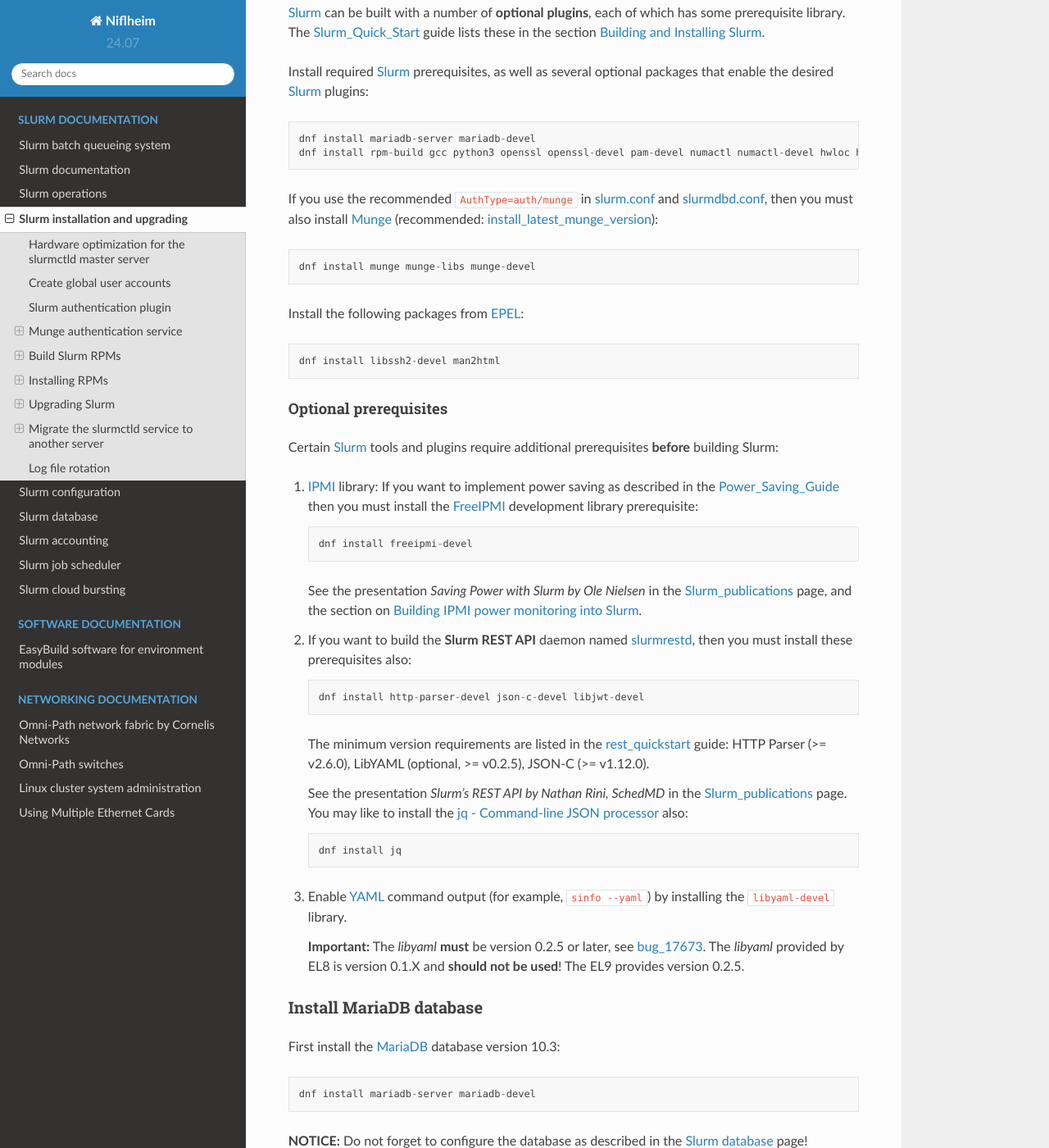
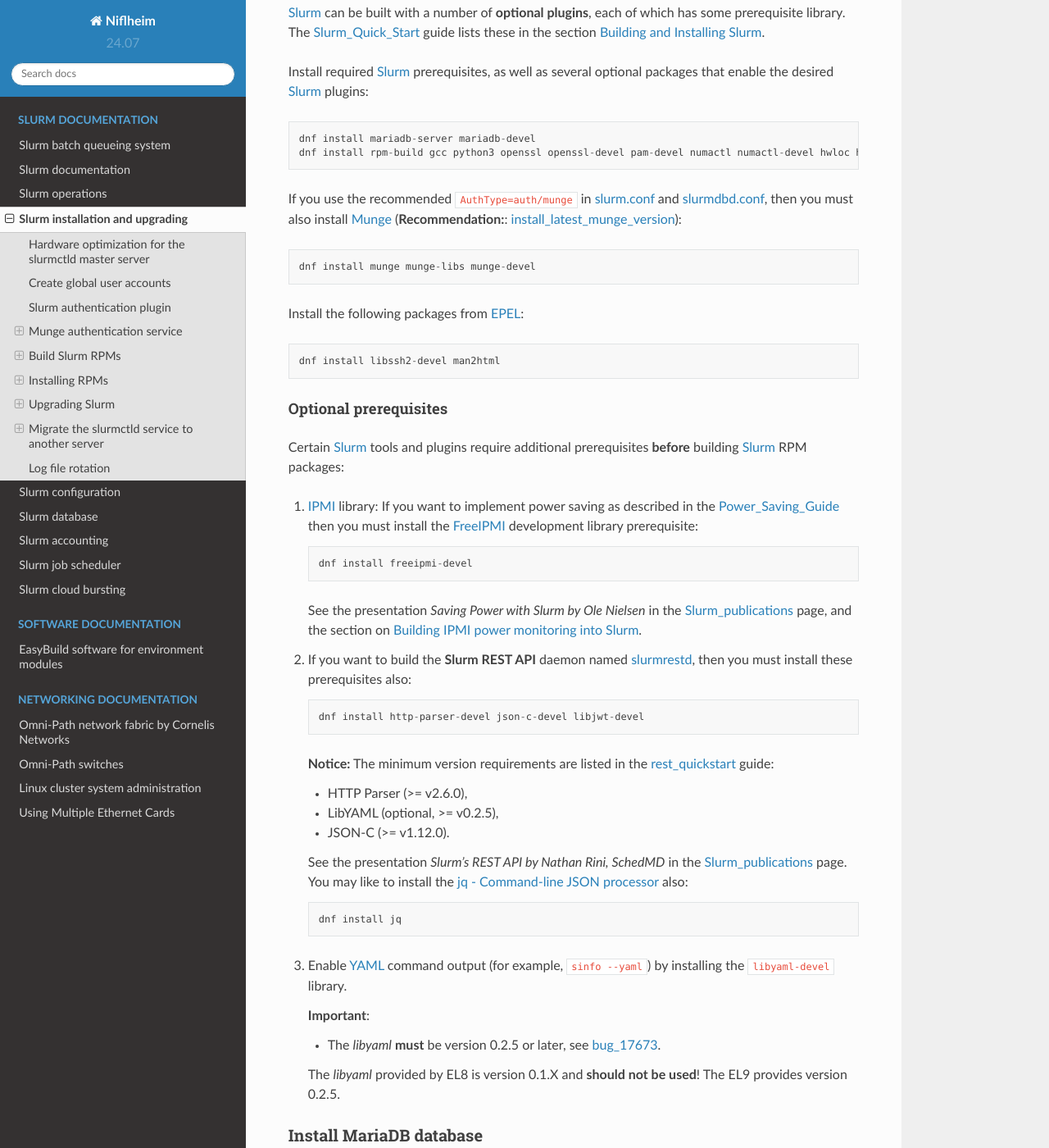
Before and after one commit to OleHolmNielsen/Niflheim_system, a Sphinx documentation site: the page built from docs/Slurm_installation.rst, in a window 1280 px wide and 1400 px high, scrolled down 5481 px. Shown: the whole window at 82% size. Built offline with Sphinx 7.4.7 and the Read the Docs theme 2.0.0, drawn with Linux system fonts in a browser that asks for light colours; some of the changed text lies outside the part shown.

Commit message:
Minor edits

```diff
--- a/docs/Slurm_installation.rst
+++ b/docs/Slurm_installation.rst
@@ -252,8 +253,8 @@
   dnf install mariadb-server mariadb-devel
   dnf install rpm-build gcc python3 openssl openssl-devel pam-devel numactl numactl-devel hwloc hwloc-devel munge munge-libs munge-devel lua lua-devel readline-devel rrdtool-devel ncurses-devel gtk2-devel libibmad libibumad perl-Switch perl-ExtUtils-MakeMaker xorg-x11-xauth dbus-devel libbpf
 
-If you use the recommended ``AuthType=auth/munge`` in slurm.conf_ and slurmdbd.conf_, then you must also install Munge_
-(recommended: install_latest_munge_version_)::
+If you use the recommended ``AuthType=auth/munge`` in slurm.conf_ and slurmdbd.conf_,
+then you must also install Munge_ (**Recommendation:**: install_latest_munge_version_)::
 
   dnf install munge munge-libs munge-devel
 
@@ -267,7 +268,7 @@
 Optional prerequisites
 ........................
 
-Certain Slurm_ tools and plugins require additional prerequisites **before** building Slurm:
+Certain Slurm_ tools and plugins require additional prerequisites **before** building Slurm_ RPM packages:
 
 1. IPMI_ library: If you want to implement power saving as described in the Power_Saving_Guide_ then you must install the FreeIPMI_ development library prerequisite::
 
@@ -281,8 +282,11 @@
 
      dnf install http-parser-devel json-c-devel libjwt-devel
 
-   The minimum version requirements are listed in the rest_quickstart_ guide:
-   HTTP Parser (>= v2.6.0), LibYAML (optional, >= v0.2.5), JSON-C (>= v1.12.0).
+   **Notice:** The minimum version requirements are listed in the rest_quickstart_ guide:
+
+   * HTTP Parser (>= v2.6.0),
+   * LibYAML (optional, >= v0.2.5),
+   * JSON-C (>= v1.12.0).
 
    See the presentation *Slurm's REST API by Nathan Rini, SchedMD* in the Slurm_publications_ page.
    You may like to install the `jq - Command-line JSON processor <https://jqlang.github.io/jq/>`_ also::
@@ -291,7 +295,10 @@
 
 3. Enable YAML_ command output (for example, ``sinfo --yaml``) by installing the ``libyaml-devel`` library.
 
-   **Important:** The `libyaml` **must** be version 0.2.5 or later, see bug_17673_.
+   **Important**:
+
+   * The `libyaml` **must** be version 0.2.5 or later, see bug_17673_.
+
    The `libyaml` provided by EL8 is version 0.1.X and **should not be used**!
    The EL9 provides version 0.2.5.
 
```
Also changed, not shown: other parts of docs/Slurm_installation.rst (+3 -2 lines).
